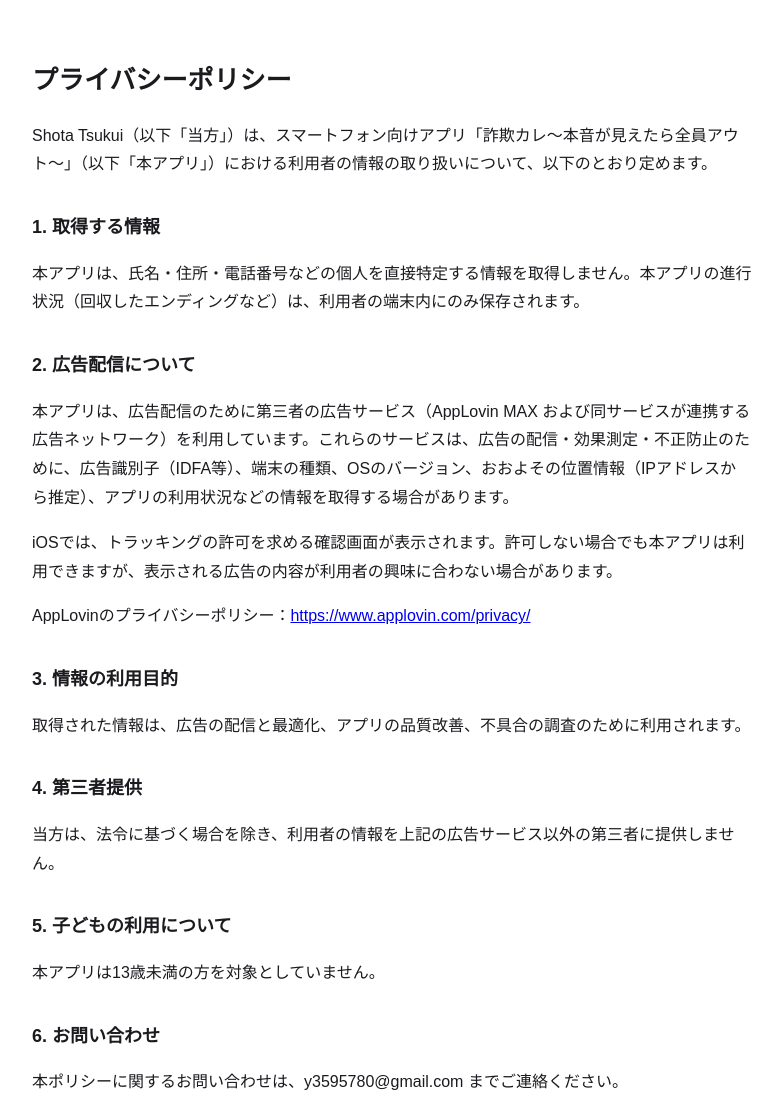
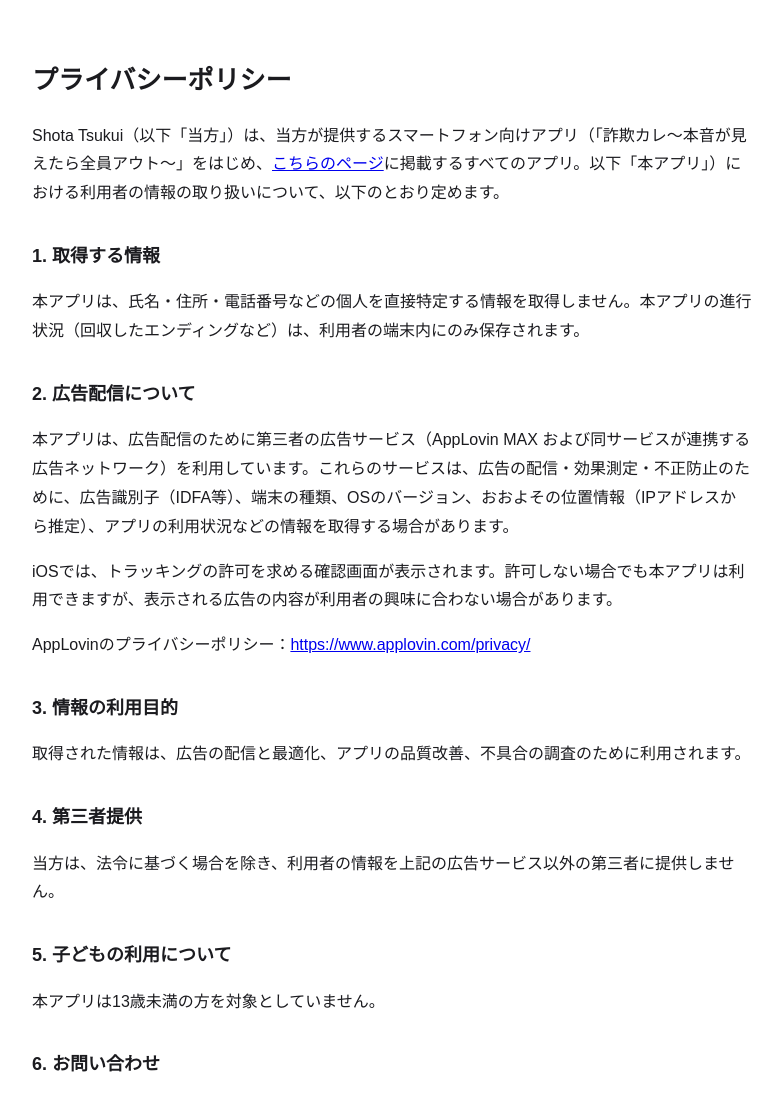
Before and after one commit to y3595780-boop/y3595780-boop.github.io, a plain HTML site: page privacy.html in a window 1280 px wide. Shown: the top 1100 px of the page, without its empty margins (248-1030 px from the left). Drawn offline with Linux system fonts and the light colour scheme.

Commit message:
Update privacy.html

```diff
--- a/privacy.html
+++ b/privacy.html
@@ -3,7 +3,7 @@
 <head>
 <meta charset="utf-8">
 <meta name="viewport" content="width=device-width, initial-scale=1">
-<title>プライバシーポリシー｜詐欺カレ</title>
+<title>プライバシーポリシー｜Shota Tsukui</title>
 <style>
 body{margin:0;background:#fff;color:#1b1b1f;font:16px/1.8 "Hiragino Sans",sans-serif}
 main{max-width:720px;margin:0 auto;padding:40px 20px}
@@ -13,7 +13,7 @@ h1{font-size:26px}h2{font-size:18px;margin-top:32px}
 <body>
 <main>
 <h1>プライバシーポリシー</h1>
-<p>Shota Tsukui（以下「当方」）は、スマートフォン向けアプリ「詐欺カレ〜本音が見えたら全員アウト〜」（以下「本アプリ」）における利用者の情報の取り扱いについて、以下のとおり定めます。</p>
+<p>Shota Tsukui（以下「当方」）は、当方が提供するスマートフォン向けアプリ（「詐欺カレ〜本音が見えたら全員アウト〜」をはじめ、<a href="./">こちらのページ</a>に掲載するすべてのアプリ。以下「本アプリ」）における利用者の情報の取り扱いについて、以下のとおり定めます。</p>
 
 <h2>1. 取得する情報</h2>
 <p>本アプリは、氏名・住所・電話番号などの個人を直接特定する情報を取得しません。本アプリの進行状況（回収したエンディングなど）は、利用者の端末内にのみ保存されます。</p>
```
